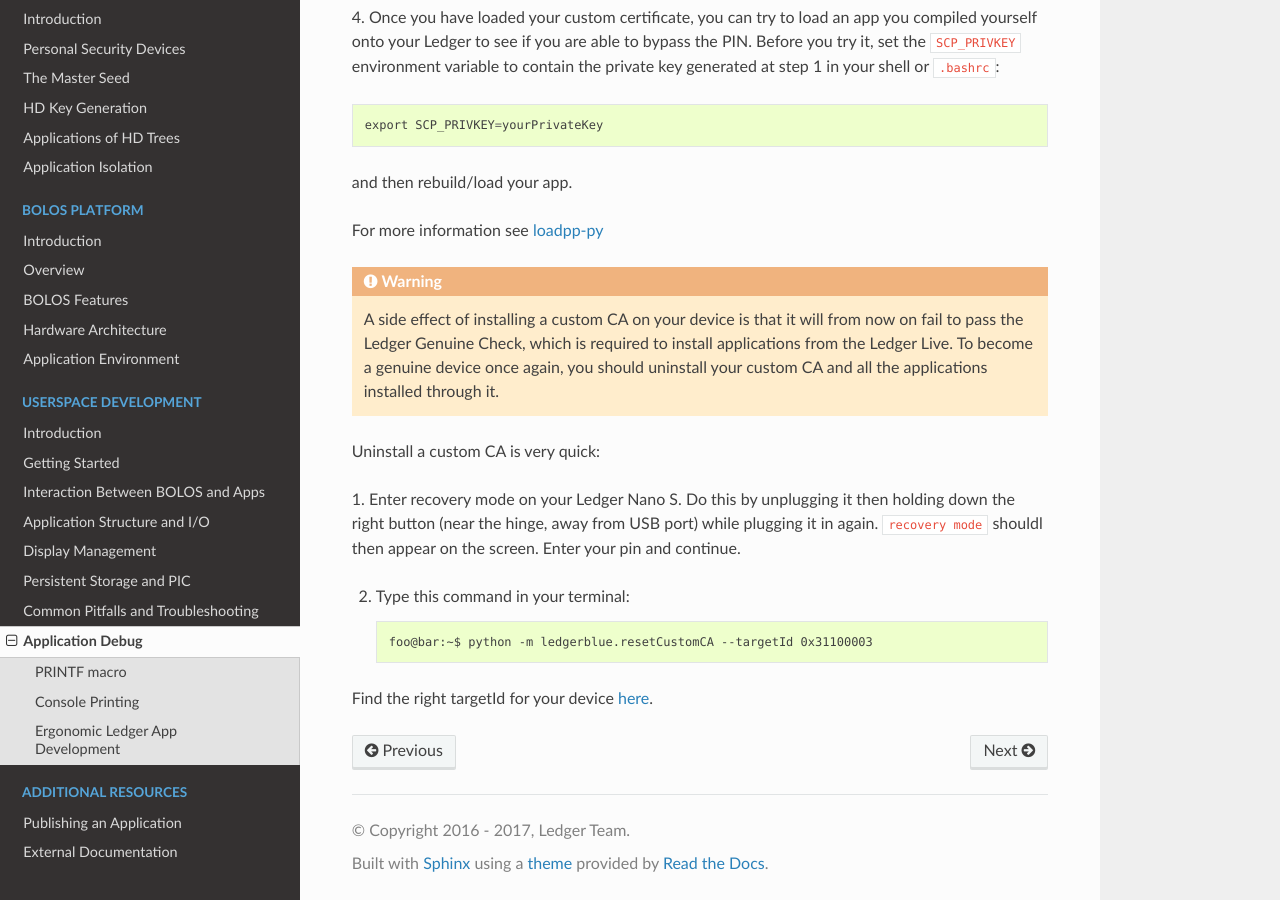
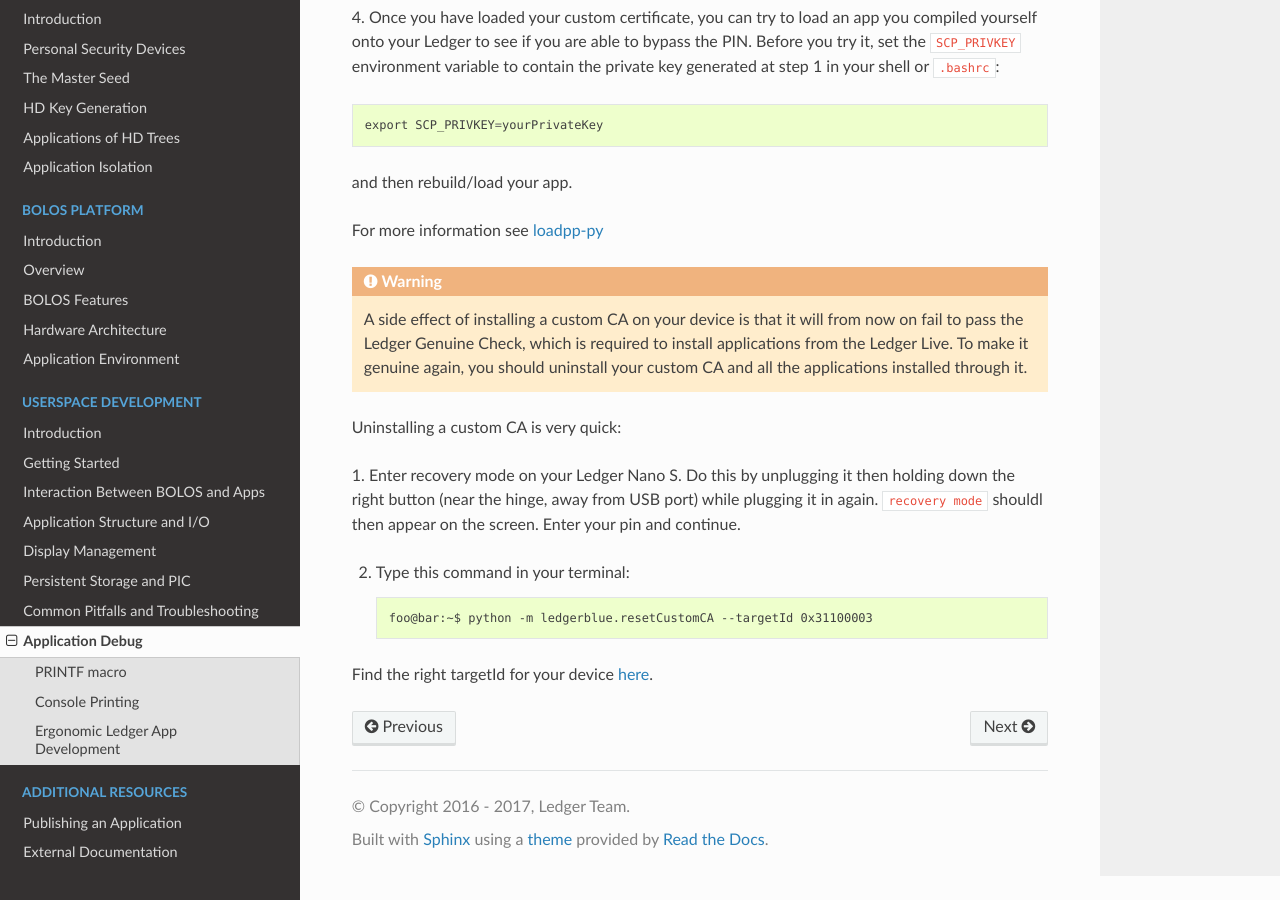
Before and after one commit to LedgerHQ/ledger-dev-doc, a Sphinx documentation site: the page built from source/userspace/debugging.rst, in a window 1280 px wide and 900 px high, scrolled down 3601 px. Built offline with Sphinx 7.4.7 and the Read the Docs theme 2.0.0, drawn with Linux system fonts in a browser that asks for light colours.

Commit message:
fix typo

```diff
--- a/source/userspace/debugging.rst
+++ b/source/userspace/debugging.rst
@@ -187,12 +187,11 @@ For more information see
 
     A side effect of installing a custom CA on your device is that it will from
     now on fail to pass the Ledger Genuine Check, which is required to install
-    applications from the Ledger Live. To become a genuine device once again,
-    you should uninstall your custom CA and all the applications installed
-    through it.
+    applications from the Ledger Live. To make it genuine again, you should
+    uninstall your custom CA and all the applications installed through it.
 
 
-Uninstall a custom CA is very quick:
+Uninstalling a custom CA is very quick:
 
 1. Enter recovery mode on your Ledger Nano S. Do this by unplugging it then
 holding down the right button (near the hinge, away from USB port) while
```
